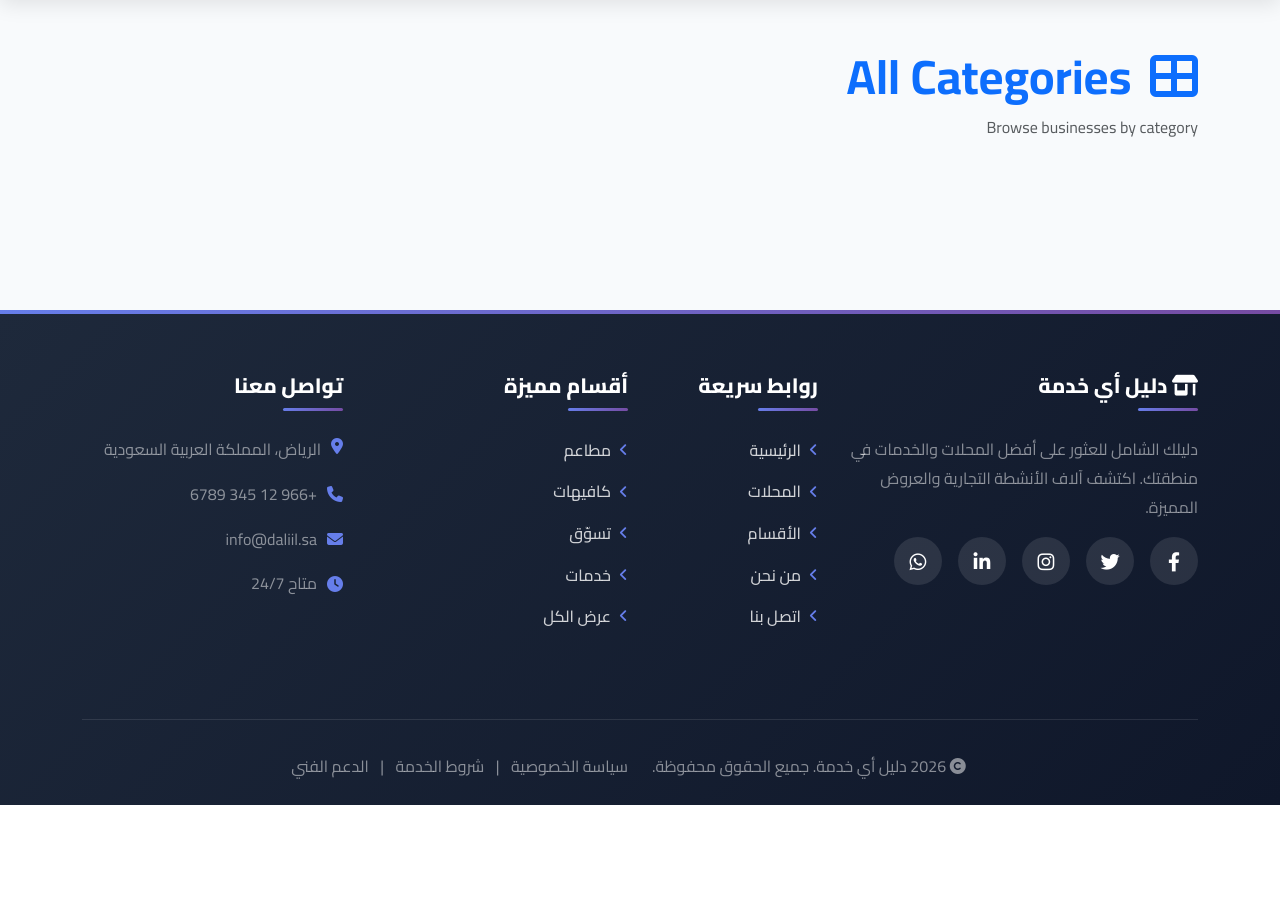
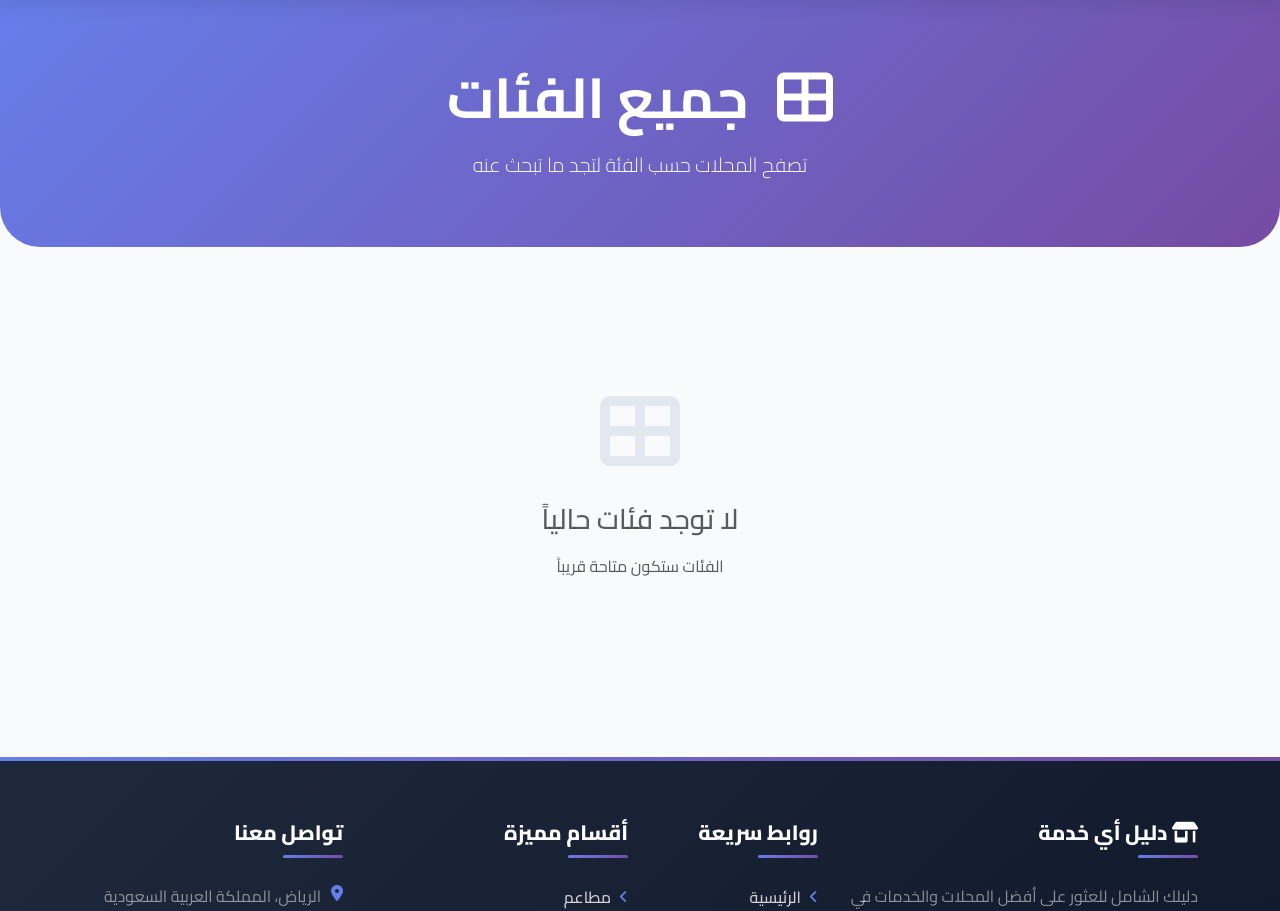
Before and after one commit to sendoo-m/daliil-ay-khidma, a Django app: page /categories/ in a window 1280 px wide. Shown: the part 112-1023 px from the top of the page. Before the commit the page ends 917 px from the top, so only its background shows below. Run offline with Django 4.2, Linux system fonts and the light colour scheme; data that the repository does not hold is empty; parts of the project's set-up code (start-up, migrations or seed data) failed here and were passed over.

Commit message:
🎨 تحديث category_list: قائمة فئات عصرية

```diff
--- a/templates/categories/category_list.html
+++ b/templates/categories/category_list.html
@@ -1,75 +1,184 @@
 {% extends "base.html" %}
 {% load static %}
-{% load i18n %}
 
-{% block title %}{% trans "Categories" %} - {{ block.super }}{% endblock %}
+{% block title %}جميع الفئات - دليل أي خدمة{% endblock %}
+
+{% block extra_css %}
+<style>
+.page-header {
+    background: linear-gradient(135deg, #667eea 0%, #764ba2 100%);
+    padding: 4rem 0;
+    margin-bottom: 4rem;
+    border-radius: 0 0 40px 40px;
+    color: white;
+}
+
+.category-card {
+    border: none;
+    border-radius: 20px;
+    padding: 2rem;
+    transition: all 0.3s ease;
+    background: white;
+    box-shadow: 0 4px 15px rgba(0,0,0,0.08);
+    height: 100%;
+    text-decoration: none;
+    display: block;
+    position: relative;
+    overflow: hidden;
+}
+
+.category-card::before {
+    content: '';
+    position: absolute;
+    top: 0;
+    right: 0;
+    width: 100%;
+    height: 100%;
+    background: linear-gradient(135deg, #667eea 0%, #764ba2 100%);
+    opacity: 0;
+    transition: opacity 0.3s ease;
+    z-index: 0;
+}
+
+.category-card:hover::before {
+    opacity: 1;
+}
+
+.category-card:hover {
+    transform: translateY(-10px);
+    box-shadow: 0 15px 40px rgba(102,126,234,0.3);
+}
+
+.category-card:hover * {
+    color: white !important;
+}
+
+.category-icon {
+    width: 80px;
+    height: 80px;
+    border-radius: 50%;
+    background: linear-gradient(135deg, #667eea 0%, #764ba2 100%);
+    display: flex;
+    align-items: center;
+    justify-content: center;
+    margin: 0 auto 1.5rem;
+    font-size: 2.5rem;
+    color: white;
+    transition: all 0.3s ease;
+    position: relative;
+    z-index: 1;
+}
+
+.category-card:hover .category-icon {
+    background: white;
+    color: #667eea !important;
+    transform: scale(1.1) rotate(360deg);
+}
+
+.category-name {
+    font-size: 1.25rem;
+    font-weight: 700;
+    margin-bottom: 0.75rem;
+    color: #1e293b;
+    transition: color 0.3s ease;
+    position: relative;
+    z-index: 1;
+}
+
+.category-description {
+    font-size: 0.9rem;
+    color: #64748b;
+    margin-bottom: 1rem;
+    transition: color 0.3s ease;
+    position: relative;
+    z-index: 1;
+}
+
+.category-count {
+    display: inline-block;
+    padding: 0.5rem 1.25rem;
+    background: linear-gradient(135deg, #667eea 0%, #764ba2 100%);
+    color: white;
+    border-radius: 50px;
+    font-weight: 600;
+    font-size: 0.9rem;
+    transition: all 0.3s ease;
+    position: relative;
+    z-index: 1;
+}
+
+.category-card:hover .category-count {
+    background: white;
+    color: #667eea !important;
+}
+
+.empty-state {
+    text-align: center;
+    padding: 5rem 2rem;
+}
+
+.empty-state i {
+    font-size: 5rem;
+    color: #e2e8f0;
+    margin-bottom: 2rem;
+}
+</style>
+{% endblock %}
 
 {% block content %}
-<div class="container py-5">
 <!-- Page Header -->
-    <div class="row mb-4">
-        <div class="col-12">
-            <h1 class="display-5 fw-bold text-primary mb-2">
-                <i class="fas fa-th-large me-2"></i>
-                {% trans "All Categories" %}
+<div class="page-header">
+    <div class="container text-center">
+        <h1 class="display-4 fw-bold mb-3">
+            <i class="fas fa-th-large me-3"></i>
+            جميع الفئات
         </h1>
-            <p class="text-muted">{% trans "Browse businesses by category" %}</p>
+        <p class="lead mb-0">تصفح المحلات حسب الفئة لتجد ما تبحث عنه</p>
     </div>
 </div>
 
-    <!-- Categories Grid -->
+<div class="container mb-5">
+    {% if categories %}
     <div class="row g-4">
         {% for category in categories %}
-        <div class="col-md-6 col-lg-4">
-            <a href="{% url 'categories:category_detail' category.slug %}" class="text-decoration-none">
-                <div class="card h-100 shadow-sm hover-shadow transition">
-                    <div class="card-body text-center p-4">
+        <div class="col-lg-3 col-md-4 col-sm-6">
+            <a href="{% url 'categories:category_detail' category.slug %}" class="category-card">
                 <!-- Icon -->
-                        <div class="mb-3">
+                <div class="category-icon">
                     {% if category.icon %}
-                                <i class="{{ category.icon }} fa-3x text-primary"></i>
+                    <i class="{{ category.icon }}"></i>
                     {% else %}
-                                <i class="fas fa-folder fa-3x text-primary"></i>
+                    <i class="fas fa-folder"></i>
                     {% endif %}
                 </div>
 
                 <!-- Name -->
-                        <h5 class="card-title mb-2">{{ category.name }}</h5>
+                <h5 class="category-name text-center">{{ category.name_ar }}</h5>
 
                 <!-- Description -->
-                        {% if category.description %}
-                        <p class="card-text text-muted small mb-3">
-                            {{ category.description|truncatewords:15 }}
+                {% if category.description_ar %}
+                <p class="category-description text-center">
+                    {{ category.description_ar|truncatewords:10 }}
                 </p>
                 {% endif %}
 
                 <!-- Business Count -->
-                        <div class="badge bg-primary rounded-pill">
-                            {{ category.businesses_count }}
-                            {% trans "Business" %}{% if category.businesses_count != 1 %}es{% endif %}
-                        </div>
-                    </div>
+                <div class="text-center">
+                    <span class="category-count">
+                        {{ category.businesses_count|default:0 }} محل
+                    </span>
                 </div>
             </a>
         </div>
-        {% empty %}
-        <div class="col-12">
-            <div class="alert alert-info text-center">
-                <i class="fas fa-info-circle me-2"></i>
-                {% trans "No categories available" %}
-            </div>
-        </div>
         {% endfor %}
     </div>
+    {% else %}
+    <!-- Empty State -->
+    <div class="empty-state">
+        <i class="fas fa-th-large"></i>
+        <h3 class="text-muted mb-3">لا توجد فئات حالياً</h3>
+        <p class="text-muted">الفئات ستكون متاحة قريباً</p>
     </div>
-
-<style>
-.hover-shadow {
-    transition: all 0.3s ease;
-}
-.hover-shadow:hover {
-    transform: translateY(-5px);
-    box-shadow: 0 0.5rem 1rem rgba(0, 0, 0, 0.15)!important;
-}
-</style>
+    {% endif %}
+</div>
 {% endblock %}
```
Lines whose indentation alone changed are shown as unchanged.
